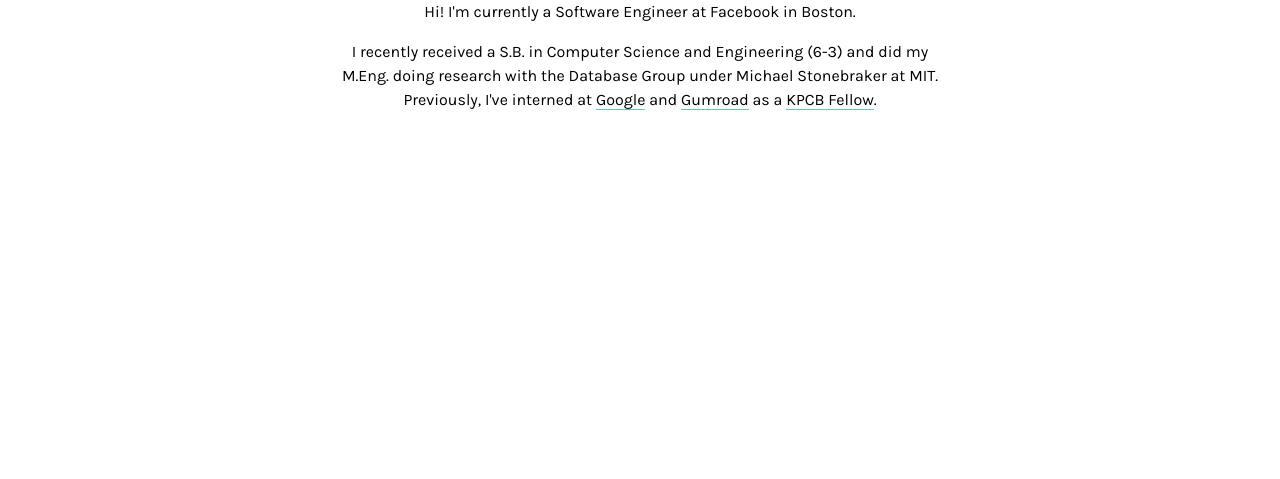
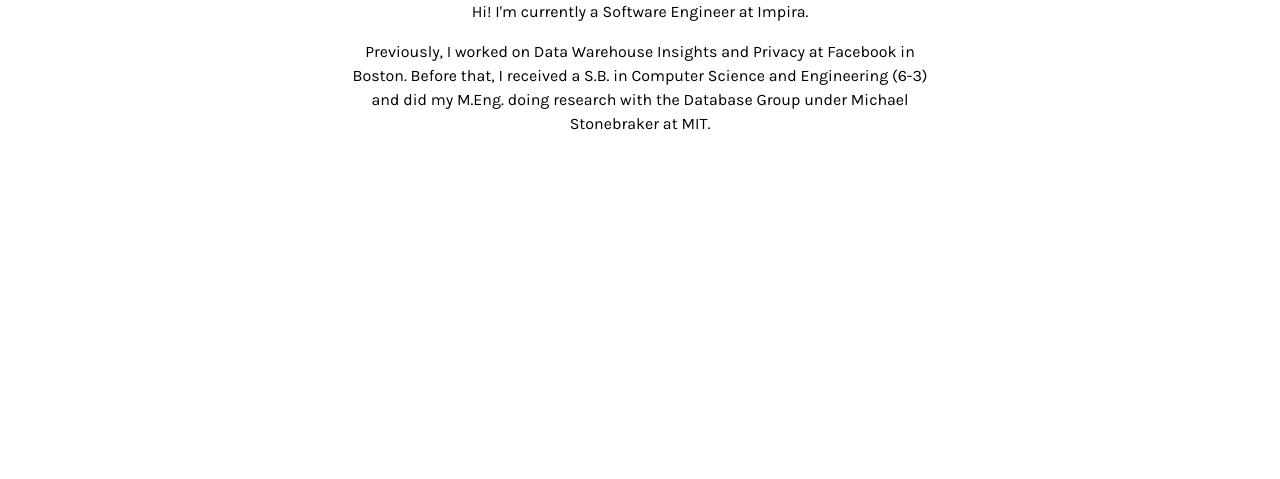
Before and after one commit to katexyu/katexyu.github.io, a plain HTML site: page index.html in a window 1280 px wide. Shown: the part 336-815 px from the top of the page. Drawn offline with Linux system fonts and the light colour scheme.

Commit message:
Update Feb 2019

```diff
--- a/index.html
+++ b/index.html
@@ -21,12 +21,12 @@
             <div id="body">
                 <div class="subtitle">
                     <p>
-                        Hi! I'm currently a Software Engineer at Facebook in Boston.
+                    Hi! I'm currently a Software Engineer at Impira.
                     </p>
                 </div>
                 <div class="about">
                     <p>
-                    I recently received a S.B. in Computer Science and Engineering (6-3) and did my M.Eng. doing research with the Database Group under Michael Stonebraker at MIT. Previously, I've interned at <a href="https://google.com">Google</a> and <a href="https://gumroad.com">Gumroad</a> as a <a href="http://kpcbfellows.com">KPCB Fellow</a>.
+                    Previously, I worked on Data Warehouse Insights and Privacy at Facebook in Boston. Before that, I received a S.B. in Computer Science and Engineering (6-3) and did my M.Eng. doing research with the Database Group under Michael Stonebraker at MIT.
                     </p>
                 </div>
             </div>
```
